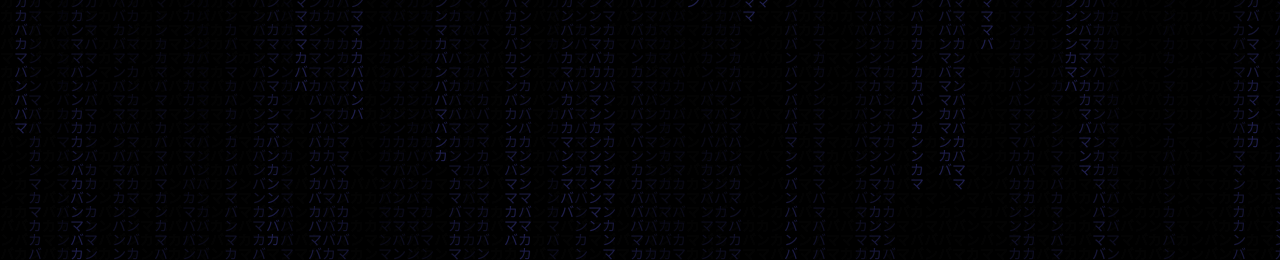
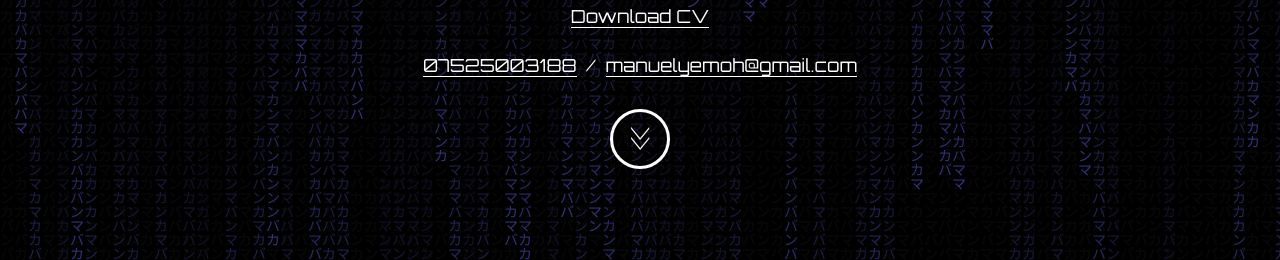
Before and after one commit to mansim123/gatsby-portfolio, a Gatsby site: page / in a window 1280 px wide. Shown: the part 525-785 px from the top of the page. Built offline with nearby package versions, Linux system fonts and the light colour scheme; Gatsby itself is replaced by a stand-in of ours.

Commit message:
updated intro section, added Gsap and Google fonts

```diff
--- a/gatsby-config.js
+++ b/gatsby-config.js
@@ -1,8 +1,8 @@
 module.exports = {
   siteMetadata: {
-    title: `Gatsby Default Starter`,
-    description: `Kick off your next, great Gatsby project with this default starter. This barebones starter ships with the main Gatsby configuration files you might need.`,
-    author: `@gatsbyjs`,
+    title: `Manuel Yemoh Portfolio`,
+    description: `Portfolio 2020`,
+    author: `Manuel Yemoh`,
   },
   plugins: [
     `gatsby-plugin-react-helmet`,
@@ -12,6 +12,13 @@ module.exports = {
       options: {
         name: `images`,
         path: `${__dirname}/src/images`,
+      },
+    },
+    {
+      resolve: `gatsby-plugin-google-fonts`,
+      options: {
+        fonts: [`Orbitron`, `source sans pro\:300,400,400i,700`],
+        display: "swap",
       },
     },
     `gatsby-transformer-sharp`,
--- a/package.json
+++ b/package.json
@@ -8,13 +8,16 @@
     "bootstrap": "^4.4.1",
     "gatsby": "^2.19.45",
     "gatsby-image": "^2.2.44",
+    "gatsby-plugin-google-fonts": "^1.0.1",
     "gatsby-plugin-manifest": "^2.2.48",
     "gatsby-plugin-offline": "^3.0.41",
+    "gatsby-plugin-prefetch-google-fonts": "^1.4.3",
     "gatsby-plugin-react-helmet": "^3.1.24",
     "gatsby-plugin-sass": "^2.2.1",
     "gatsby-plugin-sharp": "^2.5.3",
     "gatsby-source-filesystem": "^2.2.2",
     "gatsby-transformer-sharp": "^2.4.3",
+    "gsap": "^3.2.6",
     "prop-types": "^15.7.2",
     "react": "^16.12.0",
     "react-bootstrap": "^1.0.0",
--- a/src/components/hero.js
+++ b/src/components/hero.js
@@ -1,8 +1,17 @@
 import React from "react"
 import "./hero.scss"
 import avatar from "../images/avatar.jpg"
+import { TweenMax } from "gsap"
 
 class Hero extends React.Component {
+  constructor() {
+    super()
+
+    // reference to the animation
+    this.myTween = null
+    this.animateArrows = this.animateArrows.bind(this)
+  }
+
   componentDidMount() {
     //drawing the characters
     function draw() {
@@ -53,6 +62,21 @@ class Hero extends React.Component {
     setInterval(draw, 35)
   }
 
+  animateArrows() {
+    this.myTween = TweenMax.to(this.topArrow, 0.35, { rotate: "180" })
+    this.myTween = TweenMax.to(this.bottomArrow, 0.35, { rotate: "180" })
+    this.myTween = TweenMax.to(this.topArrow2, 0.35, { rotate: "-180" })
+    this.myTween = TweenMax.to(this.bottomArrow2, 0.35, { rotate: "-180" })
+
+    this.myTween = TweenMax.to(this.topArrow, 0, { delay: 0.4, rotate: "0" })
+    this.myTween = TweenMax.to(this.bottomArrow, 0, { delay: 0.4, rotate: "0" })
+    this.myTween = TweenMax.to(this.topArrow2, 0, { delay: 0.4, rotate: "0" })
+    this.myTween = TweenMax.to(this.bottomArrow2, 0, {
+      delay: 0.4,
+      rotate: "0",
+    })
+  }
+
   render() {
     return (
       <section className="home">
@@ -61,6 +85,63 @@ class Hero extends React.Component {
         </div>
         <div className="homeMainSection">
           <img src={avatar} className="avatar" alt="hello"></img>
+          <h1 ref={head1 => (this.head1 = head1)}>
+            Front end developer &<br></br> Project Manager
+          </h1>
+          <a
+            rel="noopener noreferrer"
+            href="http://www.manuelyemoh.co.uk/ManuelYemohCV_2019_dev_.pdf"
+            target="_blank"
+          >
+            Download CV
+          </a>
+          <p>
+            <a
+              rel="noopener noreferrer"
+              href="tel:075-250-0-3188"
+              target="_blank"
+            >
+              07525003188
+            </a>
+            &nbsp; / &nbsp;
+            <a
+              rel="noopener noreferrer"
+              href="mailto:manuelyemoh@gmail.com"
+              target="_blank"
+            >
+              manuelyemoh@gmail.com
+            </a>
+          </p>
+          <div
+            className="downSelect"
+            onMouseOver={event => this.animateArrows()}
+            onFocus={event => this.animateArrows()}
+          >
+            <span
+              ref={topArrow => (this.topArrow = topArrow)}
+              className="topArrow"
+            >
+              \
+            </span>
+            <span
+              ref={topArrow2 => (this.topArrow2 = topArrow2)}
+              className="topArrow2"
+            >
+              /
+            </span>
+            <span
+              ref={bottomArrow => (this.bottomArrow = bottomArrow)}
+              className="bottomArrow"
+            >
+              \
+            </span>
+            <span
+              ref={bottomArrow2 => (this.bottomArrow2 = bottomArrow2)}
+              className="bottomArrow2"
+            >
+              /
+            </span>
+          </div>
         </div>
       </section>
     )
--- a/src/components/hero.scss
+++ b/src/components/hero.scss
@@ -1,9 +1,12 @@
+$aCopy: #ffffff;
+$aCopyOver: #6666ff;
+
 .home {
   background-color: #000000;
   height: calc(100vh + 0px);
   padding: 0 0px;
   .homeMainSection {
-    font-family: Sanchez, sans-serif;
+    font-family: "Orbitron", sans-serif;
     padding: 100px 0;
     text-align: center;
     width: 700px;
@@ -13,35 +16,118 @@
     right: 0;
     margin-left: auto;
     margin-right: auto;
+    h1 {
+      font-family: "Orbitron";
+      font-size: 2.4em;
+      padding-top: 25px;
+      padding-bottom: 10px;
+    }
+    a {
+      color: $aCopy;
+      border-bottom: 1px solid $aCopy;
+    }
+    a:hover {
+      text-decoration: none;
+      color: $aCopyOver;
+      border-bottom: 1px solid $aCopyOver;
+    }
+    p {
+      padding-top: 22px;
+    }
   }
   .avatar {
     background-image: url(/static/media/avatar.b401e273.jpg);
-    width: 260px;
-    height: 260px;
+    width: 280px;
+    height: 280px;
     background-size: cover;
     border-radius: 100%;
     margin: 0 auto;
     box-sizing: border-box;
     -moz-box-sizing: border-box;
     -webkit-box-sizing: border-box;
-    border: 20px solid #5e5959;
+    border: 10px solid #5e5959;
+  }
+  .downSelect {
+    position: relative;
+    overflow: hidden;
+    cursor: pointer;
+    margin: 30px auto;
+    border: 3px solid #ffffff;
+    height: 60px;
+    border-radius: 50%;
+    -moz-border-radius: 50%;
+    -webkit-border-radius: 50%;
+    width: 60px;
+    span {
+      position: absolute;
+    }
+    .topArrow {
+      left: 50%;
+      margin-left: -9px;
+      top: 8px;
+    }
+    .topArrow2 {
+      left: 50%;
+      margin-left: 0px;
+      top: 8px;
+    }
+    .bottomArrow {
+      left: 50%;
+      margin-left: -9px;
+      top: 18px;
+    }
+    .bottomArrow2 {
+      left: 50%;
+      margin-left: 0px;
+      top: 18px;
+    }
+  }
+  .downSelect:hover {
+    border: 3px solid $aCopyOver;
   }
 }
 
 .canvas {
-  //   background: url(http://findmatthew.com/style/../img/filler.png) center
-  //     center/cover;
+  //background: url(http://findmatthew.com/style/../img/filler.png) center
+  //center/cover;
   height: 103%;
   left: 0;
   position: absolute;
   top: 0;
   width: 100%;
-  opacity: 0.3;
+  opacity: 0.5;
   overflow: hidden;
 }
 
 @media only screen and (max-width: 750px) {
-  .introMainSection {
-    width: 100%;
+  .home {
+    .homeMainSection {
+      width: 100%;
+      .avatar {
+        width: 220px;
+        height: 220px;
+      }
+    }
   }
 }
+
+@media only screen and (max-width: 500px) {
+  .home {
+    .homeMainSection {
+      padding: 75px 0px;
+      h1 {
+        font-size: 1.2em;
+        padding-top: 25px;
+        padding-bottom: 10px;
+      }
+      a {
+        color: $aCopy;
+        border-bottom: 1px solid $aCopy;
+      }
+    }
+    .avatar {
+      width: 180px;
+      height: 180px;
+    }
+  }
+}
```
Also changed, not shown: 1 other file.
